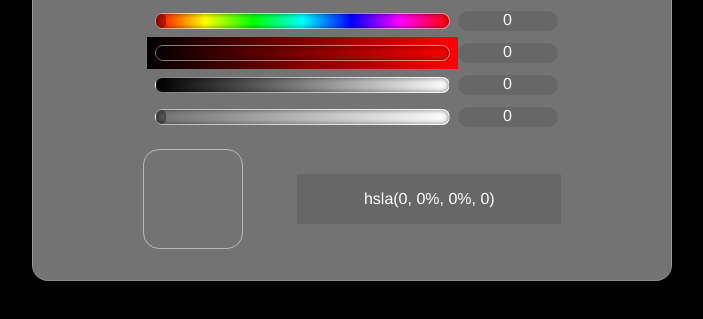
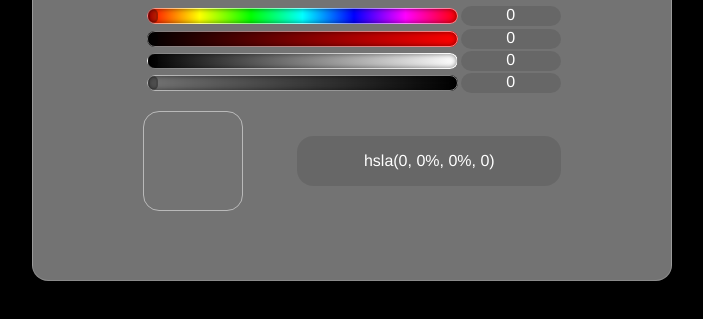
Before and after one commit to mkcodelab/vue.js-color-picker, a plain HTML site: page index.html in a window 1280 px wide. Both pictures are taken after a click on the button "HSLA". Shown: the part 319-638 px from the top of the page, without its empty margins (288-991 px from the left). Drawn offline with nearby package versions, Linux system fonts and the light colour scheme.

Commit message:
finished hsla picker

```diff
--- a/index.html
+++ b/index.html
@@ -55,7 +55,7 @@
             <label for="rangeHue" class="label">{{hsla.h}}</label>
           </div>
           <div class="range-box">
-            <input type="range" @input="hslaUpdateVal" name="Saturation" :style="{backgroundImage: createBackgroundString}" v-model="hsla.s"  class="rangebar"  id="rangeSat" min="0" max="100">
+            <input type="range" @input="hslaUpdateVal" name="Saturation" :style="{backgroundImage: createSatBgString}" v-model="hsla.s"  class="rangebar"  id="rangeSat" min="0" max="100">
             <label for="rangeSat" class="label">{{hsla.s}}</label>
           </div>
           <div class="range-box">
@@ -63,7 +63,7 @@
             <label for="rangeLght" class="label">{{hsla.l}}</label>
           </div>
           <div class="range-box">
-            <input type="range" @input="hslaUpdateVal" name="Alpha" v-model="hsla.a" class="rangebar" id="rangeHSLAlpha" min="0" max="1" step="0.01">
+            <input type="range" @input="hslaUpdateVal" name="Alpha" :style="{backgroundImage: createAlphaBgString}" v-model="hsla.a" class="rangebar" id="rangeHSLAlpha" min="0" max="1" step="0.01">
             <label for="rangeHSLAlpha" class="label">{{hsla.a}}</label>
           </div>
 
--- a/main.js
+++ b/main.js
@@ -19,7 +19,7 @@ const app = Vue.createApp({
       },
       rgbaVal: 'rgba(0, 0, 0, 0)',
       hslaVal: 'hsla(0, 0%, 0%, 0)',
-      hexaVal: '',
+      hexaVal: '#000000',
 
     }
   },
@@ -57,8 +57,11 @@ const app = Vue.createApp({
 
   },
   computed: {
-    createBackgroundString() {
-      return `linear-gradient(90deg, hsla(${this.hsla.h}, 0%, ${this.hsla.l}%), hsl(${this.hsla.h}, 100%, 50%))`;
+    createSatBgString() {
+      return `linear-gradient(90deg, hsl(${this.hsla.h}, 0%, ${this.hsla.l}%), hsl(${this.hsla.h}, 100%, 50%))`;
+    },
+    createAlphaBgString() {
+      return `linear-gradient(to right, transparent, hsl(${this.hsla.h}, ${this.hsla.s}%, ${this.hsla.l}%))`;
     }
   }
 })
--- a/style.scss
+++ b/style.scss
@@ -10,7 +10,11 @@ $bg-wht: rgba(255,255,255,.5);
   align-items: center;
   justify-content: center;
 }
-
+:root {
+  // saturation bar color
+  --saturation-col-left: #333;
+  --saturation-col-right: #f00;
+}
 body {
   background: #000;
   color: white;
@@ -78,16 +82,25 @@ body {
 input[type=range] {
   -webkit-appearance: none;
   background: transparent;
+  // background-size: 95%;
+  // background-position: center;
+  // background-repeat: no-repeat;
+  overflow: hidden;
+  margin: .2rem;
+  border-radius: 1rem;
+  height: 1rem;
   width: 50%;
-  // overflow: hidden;
+
   &::-webkit-slider-runnable-track {
-    margin: .5rem;
+    // mischief maker :D
+    // margin: .5rem;
     display: block;
     border: 1px solid $bg-wht;
     box-shadow: inset 0 0 5px 0 rgba(0, 0, 0, 0.5);
-    border-radius: 10px;
+    border-radius: 1rem;
     cursor: pointer;
     height: 1rem;
+    width: 100%;
 
   }
   &::-webkit-slider-thumb {
@@ -121,16 +134,6 @@ input[type=range] {
   border-radius: 10px;
 }
 
-// .rgblabel {
-//   // display: block;
-
-// }
-
-// input[type=range]::-webkit-slider-runnable-track {
-//   margin: .2rem;
-//   border-radius: 5px;
-//   cursor: pointer;
-// }
 #rangeRed::-webkit-slider-runnable-track {
   background: red;
   // border-radius: 5px;
@@ -147,12 +150,15 @@ input[type=range] {
 #rangeHue::-webkit-slider-runnable-track {
   background-image: linear-gradient(to right,rgb(255,0,0), rgb(255,255,0), rgb(0,255,0),rgb(0,255,255),rgb(0,0,255),rgb(255,0,255),rgb(255,0,0));
 }
+// #rangeSat::-webkit-slider-runnable-track {
+//   // background-image: linear-gradient(to right, var(--saturation-col-left), var(--saturation-col-right))
+// }
 #rangeLght::-webkit-slider-runnable-track {
   background-image: linear-gradient(to right, black, white);
 }
-#rangeHSLAlpha::-webkit-slider-runnable-track {
-  background-image: linear-gradient(to right, transparent, white);
-}
+// #rangeHSLAlpha::-webkit-slider-runnable-track {
+//   background-image: linear-gradient(to right, transparent, white);
+// }
 .output {
   display: flex;
   align-items: center;
@@ -175,4 +181,5 @@ input[type=range] {
   width: 50%;
   background: rgba(0, 0 , 0, .1);
   padding: 1rem;
+  border-radius: 1rem;
 }
```
Also changed, not shown: style.css, style.min.css.
